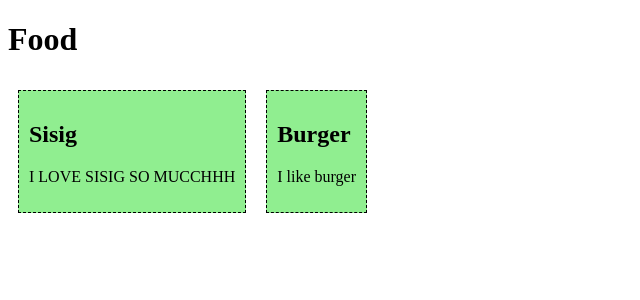
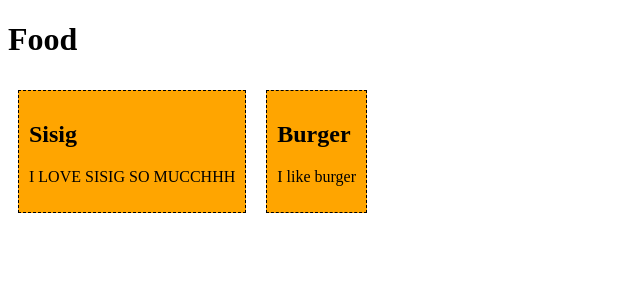
Before and after one commit to Chase-Ian/WebProg-IT241-vueJS, a Vue app in the folder firstsfc/: page / in a window 1280 px wide. Shown: the top 300 px of the page, without its empty margins (0-640 px from the left). Built offline with nearby package versions, Linux system fonts and the light colour scheme.

Commit message:
changed and updated styles

```diff
--- a/firstsfc/src/App.vue
+++ b/firstsfc/src/App.vue
@@ -5,13 +5,3 @@
 </template>
 
 <script></script>
-
-<style>
-  #app > div {
-    border: dashed black 1px;
-    display: inline-block;
-    margin: 10px;
-    padding: 10px;
-    background-color: lightgreen;
-  }
-</style>
--- a/firstsfc/src/components/FoodItem.vue
+++ b/firstsfc/src/components/FoodItem.vue
@@ -16,4 +16,12 @@ export default {
 };
 </script>
 
-<style></style>
+<style>
+  #app > div {
+    border: dashed black 1px;
+    display: inline-block;
+    margin: 10px;
+    padding: 10px;
+    background-color: lightgreen;
+  }
+</style>
--- a/firstsfc/src/components/FoodItem2.vue
+++ b/firstsfc/src/components/FoodItem2.vue
@@ -16,4 +16,12 @@ export default {
 };
 </script>
 
-<style></style>
+<style>
+  #app > div {
+    border: dashed black 1px;
+    display: inline-block;
+    margin: 10px;
+    padding: 10px;
+    background-color: orange;
+  }
+</style>
```
